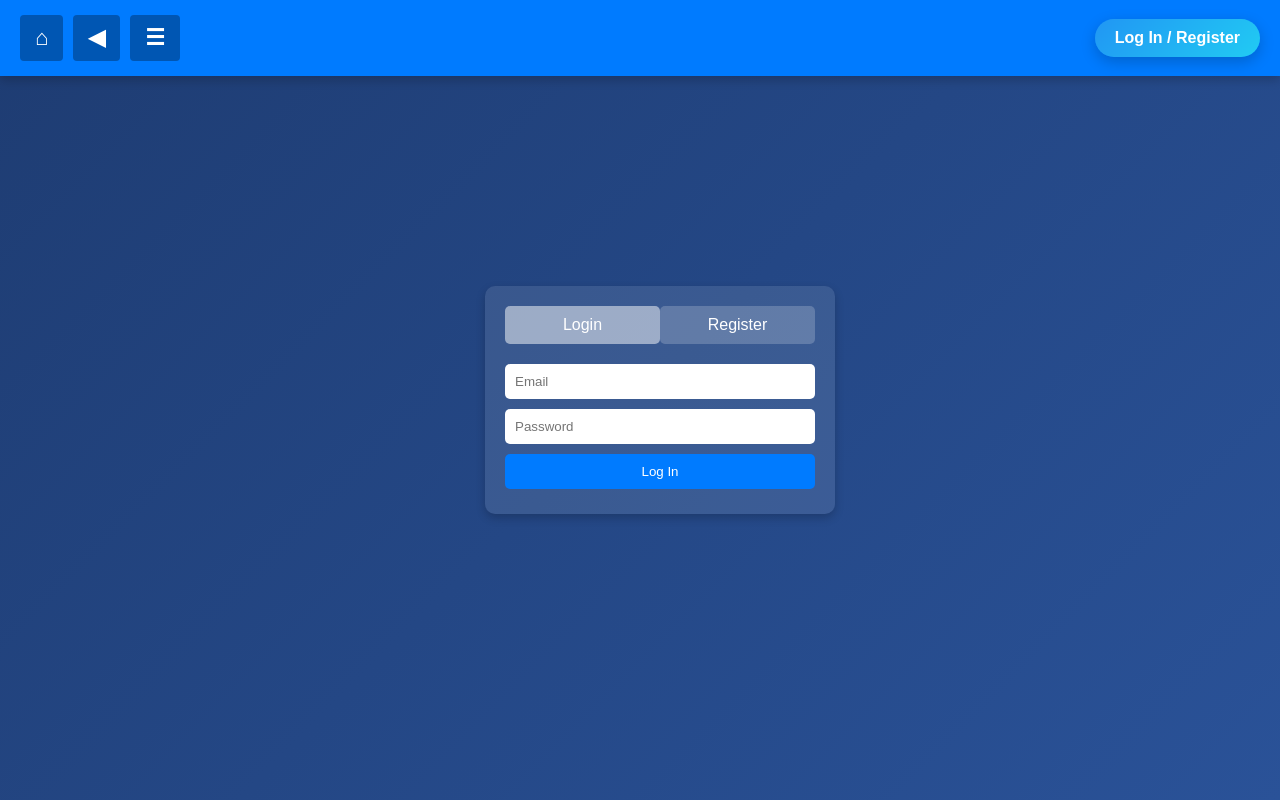
After one commit to DanteZarantes/ccc, a Django app: page /todolist/auth/ in a window 1280 px wide. The commit adds this page. Run offline with Django 5.2, Linux system fonts and the light colour scheme.

Commit message:
Initial commit

```diff
--- a/covject1/urls.py
+++ b/covject1/urls.py
@@ -3,10 +3,12 @@ from django.urls import path, include
 from todolist import views
 
 urlpatterns = [
-    path('admin/', admin.site.urls),  # Админка
+    path('admin/', admin.site.urls),        # Админка
     path('', views.homepage, name='homepage'),  # Главная страница
-    path('todolist/', include('todolist.urls')),  # Все маршруты To-Do List
-    path('accounts/', include('todolist.urls')),  # Регистрация, вход, выход
+
+    # Маршруты To-Do List (включают в себя всё, что относится к задачам,
+    # а также маршрут для auth_view, если вы его объявили в todolist/urls)
+    path('todolist/', include('todolist.urls')),
 ]
 
 # Добавляем обработку медиа-файлов
--- /dev/null
+++ b/todolist/templates/auth.html
@@ -0,0 +1,147 @@
+{% include 'header.html' %}
+<!DOCTYPE html>
+<html lang="en">
+<head>
+    <meta charset="UTF-8">
+    <meta name="viewport" content="width=device-width, initial-scale=1.0">
+    <title>Authentication</title>
+    <style>
+        body {
+            display: flex;
+            justify-content: center;
+            align-items: center;
+            height: 100vh;
+            background: linear-gradient(135deg, #1e3c72, #2a5298);
+            color: white;
+            font-family: Arial, sans-serif;
+        }
+
+        .container {
+            width: 350px;
+            padding: 20px;
+            background: rgba(255, 255, 255, 0.1);
+            border-radius: 10px;
+            text-align: center;
+            box-shadow: 0 4px 10px rgba(0, 0, 0, 0.2);
+        }
+
+        .tabs {
+            display: flex;
+            justify-content: space-between;
+            margin-bottom: 15px;
+        }
+
+        .tab {
+            flex: 1;
+            padding: 10px;
+            cursor: pointer;
+            background: rgba(255, 255, 255, 0.2);
+            border-radius: 5px;
+            text-align: center;
+        }
+
+        .tab.active {
+            background: rgba(255, 255, 255, 0.5);
+        }
+
+        .form-container {
+            display: none;
+        }
+
+        .form-container.active {
+            display: block;
+        }
+
+        input, button {
+            width: 100%;
+            padding: 10px;
+            margin: 5px 0;
+            border-radius: 5px;
+            border: none;
+        }
+
+        button {
+            background: #007bff;
+            color: white;
+            cursor: pointer;
+        }
+
+        button:hover {
+            background: #0056b3;
+        }
+
+        /* Стиль для вывода ошибок */
+        .error-message {
+            color: #ffaaaa;
+            margin: 5px 0;
+            font-size: 0.9rem;
+        }
+    </style>
+</head>
+<body>
+    <div class="container">
+        <!-- Переключатели вкладок -->
+        <div class="tabs">
+            <div class="tab active" id="login-tab">Login</div>
+            <div class="tab" id="register-tab">Register</div>
+        </div>
+
+        <!-- Форма логина -->
+        <div id="login-form" class="form-container active">
+            <form method="POST" action="{% url 'auth_view' %}">
+                {% csrf_token %}
+                <input type="hidden" name="form_type" value="login">
+
+                <!-- Поля логина -->
+                <input type="text" name="email" placeholder="Email" required>
+                <input type="password" name="password" placeholder="Password" required>
+
+                <!-- Отображение ошибки при логине, если есть -->
+                {% if error_login %}
+                    <div class="error-message">{{ error_login }}</div>
+                {% endif %}
+
+                <button type="submit">Log In</button>
+            </form>
+        </div>
+
+        <!-- Форма регистрации -->
+        <div id="register-form" class="form-container">
+            <form method="POST" action="{% url 'auth_view' %}">
+                {% csrf_token %}
+                <input type="hidden" name="form_type" value="register">
+
+                <!-- Поля регистрации -->
+                <input type="text" name="username" placeholder="Username" required>
+                <input type="email" name="email" placeholder="Email" required>
+                <input type="password" name="password" placeholder="Password" required>
+                <input type="password" name="confirm_password" placeholder="Confirm Password" required>
+
+                <!-- Отображение ошибки при регистрации, если есть -->
+                {% if error_register %}
+                    <div class="error-message">{{ error_register }}</div>
+                {% endif %}
+
+                <button type="submit">Register</button>
+            </form>
+        </div>
+    </div>
+
+    <script>
+        // Переключение вкладок
+        document.getElementById("login-tab").addEventListener("click", function() {
+            document.getElementById("login-form").classList.add("active");
+            document.getElementById("register-form").classList.remove("active");
+            this.classList.add("active");
+            document.getElementById("register-tab").classList.remove("active");
+        });
+
+        document.getElementById("register-tab").addEventListener("click", function() {
+            document.getElementById("register-form").classList.add("active");
+            document.getElementById("login-form").classList.remove("active");
+            this.classList.add("active");
+            document.getElementById("login-tab").classList.remove("active");
+        });
+    </script>
+</body>
+</html>
--- a/todolist/templates/header.html
+++ b/todolist/templates/header.html
@@ -37,47 +37,52 @@
             text-decoration: none;
             font-weight: bold;
             font-size: 16px;
-            padding: 10px 20px;
-            border-radius: 20px;
-            transition: background-color 0.3s ease, transform 0.2s ease;
             border: none;
             cursor: pointer;
             display: flex;
             align-items: center;
             color: #fff;
+            transition: background-color 0.3s ease, transform 0.2s ease;
         }
 
-        /* Кнопка Home (иконка домика) */
-        .home-button {
-            background-color: #4CAF50;
+        /*
+          Объединяем стили Home, Back и гамбургера
+          чтобы они выглядели одинаково
+        */
+        .icon-button, .sidebar-toggle {
+            background-color: #0056b3;
+            font-size: 22px;
+            padding: 10px 15px;
+            border-radius: 4px;
         }
-        .home-button:hover {
-            background-color: #45a049;
+        .icon-button:hover, .sidebar-toggle:hover {
+            background-color: #003d82;
             transform: scale(1.05);
         }
 
-        /* Кнопка Back (иконка стрелки) */
-        .back-button {
-            background-color: #ff9800;
+        /* Кнопки профиля и выхода */
+        .profile-button {
+            background-color: #ff5722;
+            padding: 10px 20px;
+            font-size: 16px;
+            border-radius: 20px;
         }
-        .back-button:hover {
-            background-color: #e68900;
-            transform: scale(1.05);
-        }
-
-        /* Примеры стилей для кнопок профиля / logout */
-        .profile-button { background-color: #ff5722; }
         .profile-button:hover {
             background-color: #e64a19;
             transform: scale(1.05);
         }
-        .logout-button { background-color: #2196F3; }
+        .logout-button {
+            background-color: #2196F3;
+            padding: 10px 20px;
+            font-size: 16px;
+            border-radius: 20px;
+        }
         .logout-button:hover {
             background-color: #1976D2;
             transform: scale(1.05);
         }
 
-        /* Кнопки логина/регистрации */
+        /* Кнопка аутентификации (Log In / Register) */
         .auth-button {
             padding: 10px 20px;
             font-size: 16px;
@@ -89,7 +94,7 @@
         }
         .login-button {
             background: linear-gradient(135deg, #2196F3, #21CBF3);
-            color: #fff;
+            color: white;
         }
         .login-button:hover {
             background: linear-gradient(135deg, #21CBF3, #2196F3);
@@ -97,7 +102,7 @@
         }
         .register-button {
             background: linear-gradient(135deg, #FF5722, #FF7043);
-            color: #fff;
+            color: white;
         }
         .register-button:hover {
             background: linear-gradient(135deg, #FF7043, #FF5722);
@@ -116,37 +121,21 @@
             border: 2px solid white;
         }
 
-        /* Кнопка-гамбургер для боковой панели */
-        .sidebar-toggle {
-            background-color: #0056b3;
-            color: #fff;
-            border: none;
-            font-size: 22px;
-            padding: 10px 15px;
-            border-radius: 4px;
-            cursor: pointer;
-            transition: background-color 0.3s ease, transform 0.2s ease;
-        }
-        .sidebar-toggle:hover {
-            background-color: #003d82;
-            transform: scale(1.05);
-        }
-
         /* Боковая панель (sidebar) */
         .sidebar {
             position: fixed;
             top: 0;
             left: 0;
             height: 100%;
-            width: 0;           /* изначально скрыта */
+            width: 0;
             overflow-x: hidden;
             background-color: #111;
             transition: width 0.4s;
-            z-index: 999;       /* ниже хедера, но выше контента */
-            padding-top: 60px;  /* отступ под хедер */
+            z-index: 999;
+            padding-top: 60px;
         }
         .sidebar.open {
-            width: 250px; /* ширина при открытии */
+            width: 250px;
         }
 
         .sidebar a {
@@ -175,7 +164,7 @@
 
         /* Основной контент (не залезает под хедер) */
         .main-content {
-            margin-top: 80px; /* отступ под хедер */
+            margin-top: 80px;
             padding: 20px;
         }
     </style>
@@ -185,16 +174,15 @@
     <nav>
         <div class="left-buttons">
             {% if request.resolver_match.url_name != 'homepage' %}
-                <!-- Иконка домика (Unicode: 🏠) -->
-                <a href="{% url 'homepage' %}" class="home-button" aria-label="Home">🏠</a>
+                <!-- Домик (⌂), стилизованный как гамбургер -->
+                <a href="{% url 'homepage' %}" class="icon-button" aria-label="Home">⌂</a>
             {% endif %}
             {% if request.resolver_match.url_name != 'homepage' %}
-                <!-- Иконка стрелки (Unicode: ←) -->
-                <button class="back-button" onclick="goBack()" aria-label="Back">←</button>
+                <!-- Стрелка (◀), стилизованная как гамбургер -->
+                <button class="icon-button" onclick="goBack()" aria-label="Back">◀</button>
             {% endif %}
-
-            <!-- Кнопка для боковой панели -->
-            <button class="sidebar-toggle" onclick="toggleSidebar()">☰</button>
+            <!-- Гамбургер -->
+            <button class="sidebar-toggle" onclick="toggleSidebar()" aria-label="Open Sidebar">☰</button>
         </div>
 
         <div class="profile-menu">
@@ -205,26 +193,23 @@
                 <a href="{% url 'profile_edit' %}" class="profile-button">Profile</a>
                 <a href="{% url 'logout' %}" class="logout-button">Logout</a>
             {% else %}
-                <a href="{% url 'login' %}" class="login-button auth-button">Log In</a>
-                <a href="{% url 'register' %}" class="register-button auth-button">Register</a>
+                <!-- Используем единый маршрут для аутентификации -->
+                <a href="{% url 'auth_view' %}" class="login-button auth-button">Log In / Register</a>
             {% endif %}
         </div>
     </nav>
 
     <!-- Боковая панель (sidebar) -->
     <div id="sidebar" class="sidebar">
-        <!-- Кнопка закрытия (X) -->
         <button class="closebtn" onclick="toggleSidebar()">×</button>
-
-        <!-- Пример ссылок/разделов в боковой панели -->
         <a href="{% url 'create_todo' %}">My To-Do Lists</a>
         <a href="#">Projects</a>
         <a href="#">Settings</a>
     </div>
 
-    <!-- Здесь далее идет контент страницы -->
+    <!-- Основной контент страницы -->
     <div class="main-content">
-        <!-- Например, {% block content %}{% endblock %} если используете extends -->
+        {% block content %}{% endblock %}
     </div>
 
     <script>
@@ -232,7 +217,6 @@
             window.history.back();
         }
 
-        // Переключаем класс "open" у боковой панели
         function toggleSidebar() {
             const sidebar = document.getElementById('sidebar');
             sidebar.classList.toggle('open');
--- a/todolist/templates/homepage.html
+++ b/todolist/templates/homepage.html
@@ -160,8 +160,8 @@
     <div class="content-container">
         <h1>Welcome to the To-Do List App</h1>
         <p>Manage your tasks efficiently and stay organized!</p>
-        <!-- Кнопка Start -->
-        <a href="{% if user.is_authenticated %}{% url 'create_todo' %}{% else %}{% url 'register' %}{% endif %}" class="start-button">
+        <!-- Кнопка Start, обновленная ссылка для неавторизованных пользователей -->
+        <a href="{% if user.is_authenticated %}{% url 'create_todo' %}{% else %}{% url 'auth_view' %}{% endif %}" class="start-button">
             Start
         </a>
 
--- a/todolist/urls.py
+++ b/todolist/urls.py
@@ -6,17 +6,18 @@ urlpatterns = [
     # Главная страница для управления To-Do
     path('', views.create_todo, name='create_todo'),
 
-    # Маршруты для аутентификации
-    path('login/', auth_views.LoginView.as_view(template_name='login.html'), name='login'),  # Вход пользователя
-    path('logout/', views.logout_view, name='logout'),  # Выход из системы
-    path('register/', views.register, name='register'),  # Регистрация нового пользователя
+    # Унифицированная страница аутентификации (логин + регистрация)
+    path('auth/', views.auth_view, name='auth_view'),
+
+    # Выход из системы
+    path('logout/', views.logout_view, name='logout'),
 
     # Маршруты для работы с To-Do списками
-    path('todolist/<int:todolist_id>/', views.task_list, name='todolist_tasks'),  # Просмотр задач конкретного To-Do
-    path('tasks/json/', views.get_tasks_json, name='get_tasks_json'),  # Получение задач в формате JSON
-    path('delete/<int:task_id>/', views.delete_task, name='delete_task'),  # Удаление задачи
-    path('toggle/<int:task_id>/', views.toggle_task, name='toggle_task'),  # Переключение статуса задачи
-    path('add_subtask/<int:parent_id>/', views.add_subtask, name='add_subtask'),  # Добавление подзадачи
+    path('todolist/<int:todolist_id>/', views.task_list, name='todolist_tasks'),
+    path('tasks/json/', views.get_tasks_json, name='get_tasks_json'),
+    path('delete/<int:task_id>/', views.delete_task, name='delete_task'),
+    path('toggle/<int:task_id>/', views.toggle_task, name='toggle_task'),
+    path('add_subtask/<int:parent_id>/', views.add_subtask, name='add_subtask'),
 
     # Новый маршрут для добавления/обновления детальной информации задачи
     path('add_detail/<int:task_id>/', views.add_detail, name='add_detail'),
@@ -26,37 +27,27 @@ urlpatterns = [
     path('rename_todolist/<int:todolist_id>/', views.rename_todolist, name='rename_todolist'),
 
     # Редактирование профиля
-    path('profile/edit/', views.profile_edit, name='profile_edit'),  # Редактирование профиля пользователя
+    path('profile/edit/', views.profile_edit, name='profile_edit'),
 
-    # ---------------------------
     # Маршруты для сброса пароля
-    # ---------------------------
     path(
         'password_reset/',
-        auth_views.PasswordResetView.as_view(
-            template_name='password_reset.html'
-        ),
+        auth_views.PasswordResetView.as_view(template_name='password_reset.html'),
         name='password_reset'
     ),
     path(
         'password_reset/done/',
-        auth_views.PasswordResetDoneView.as_view(
-            template_name='password_reset_done.html'
-        ),
+        auth_views.PasswordResetDoneView.as_view(template_name='password_reset_done.html'),
         name='password_reset_done'
     ),
     path(
         'reset/<uidb64>/<token>/',
-        auth_views.PasswordResetConfirmView.as_view(
-            template_name='password_reset_confirm.html'
-        ),
+        auth_views.PasswordResetConfirmView.as_view(template_name='password_reset_confirm.html'),
         name='password_reset_confirm'
     ),
     path(
         'reset/done/',
-        auth_views.PasswordResetCompleteView.as_view(
-            template_name='password_reset_complete.html'
-        ),
+        auth_views.PasswordResetCompleteView.as_view(template_name='password_reset_complete.html'),
         name='password_reset_complete'
     ),
 ]
--- a/todolist/views.py
+++ b/todolist/views.py
@@ -1,6 +1,7 @@
 from django.shortcuts import render, redirect, get_object_or_404
 from django.contrib.auth import authenticate, login, logout
-from django.contrib.auth.models import User
+# УДАЛЯЕМ: from django.contrib.auth.models import User
+from django.contrib.auth import get_user_model
 from django.contrib.auth.decorators import login_required
 from django.utils.http import urlsafe_base64_decode
 from django.utils.encoding import force_str
@@ -10,6 +11,9 @@ from .tokens import account_activation_token
 from .forms import CustomUserCreationForm, ProfileForm
 from django.views.decorators.csrf import csrf_exempt
 import json
+
+# Обращаемся к кастомной модели
+User = get_user_model()
 
 def homepage(request):
     return render(request, 'homepage.html')
@@ -21,37 +25,44 @@ def task_list_view(request, todolist_id=None):
         return render(request, 'task_list.html', {'todolist': todolist})
     return redirect('create_todo')
 
-def register(request):
+def auth_view(request):
     if request.method == 'POST':
-        form = CustomUserCreationForm(request.POST)
-        if form.is_valid():
-            email = form.cleaned_data.get('email')
-            username = form.cleaned_data.get('username')
+        form_type = request.POST.get('form_type')
+        if form_type == 'login':
+            # ЛОГИН по Email
+            email = request.POST.get('email')
+            password = request.POST.get('password')
+            try:
+                user_obj = User.objects.get(email=email)
+                user = authenticate(request, username=user_obj.username, password=password)
+            except User.DoesNotExist:
+                user = None
 
-            if User.objects.filter(email=email).exists():
-                return render(request, 'register.html', {
-                    'form': form,
-                    'error': 'This email is already in use. Please try another one.'
-                })
-            if User.objects.filter(username=username).exists():
-                return render(request, 'register.html', {
-                    'form': form,
-                    'error': 'This username is already in use. Please try another one.'
-                })
+            if user is not None:
+                login(request, user)
+                return redirect('create_todo')
+            else:
+                return render(request, 'auth.html', {'error_login': 'Invalid email or password'})
+        elif form_type == 'register':
+            form = CustomUserCreationForm(request.POST)
+            if form.is_valid():
+                email = form.cleaned_data.get('email')
+                username = form.cleaned_data.get('username')
 
-            user = form.save(commit=False)
-            user.set_password(form.cleaned_data['password'])
-            user.save()
-            login(request, user)
-            return redirect('create_todo')
-        else:
-            return render(request, 'register.html', {
-                'form': form,
-                'error': 'Please fix the errors in the form.'
-            })
-    else:
-        form = CustomUserCreationForm()
-    return render(request, 'register.html', {'form': form})
+                if User.objects.filter(email=email).exists():
+                    return render(request, 'auth.html', {'error_register': 'Email already in use'})
+                if User.objects.filter(username=username).exists():
+                    return render(request, 'auth.html', {'error_register': 'Username already in use'})
+
+                user = form.save(commit=False)
+                user.set_password(form.cleaned_data['password'])
+                user.save()
+                login(request, user)
+                return redirect('create_todo')
+            else:
+                return render(request, 'auth.html', {'error_register': 'Please fix the errors in the form'})
+
+    return render(request, 'auth.html')
 
 @login_required
 def home(request):
@@ -67,32 +78,13 @@ def activate(request, uidb64, token):
     if user is not None and account_activation_token.check_token(user, token):
         user.is_active = True
         user.save()
-        return redirect('login')
+        return redirect('auth_view')
     else:
         return JsonResponse({'error': 'Activation link is invalid!'}, status=400)
 
-def login_view(request):
-    if request.method == 'POST':
-        # Здесь мы ожидаем, что пользователь вводит свой Email в поле "username"
-        email = request.POST.get('username')
-        password = request.POST.get('password')
-        try:
-            user_obj = User.objects.get(email=email)
-            # Аутентифицируем, подставляя реальный username
-            user = authenticate(request, username=user_obj.username, password=password)
-        except User.DoesNotExist:
-            user = None
-
-        if user is not None:
-            login(request, user)
-            return redirect('create_todo')
-        else:
-            return render(request, 'login.html', {'error': 'Invalid credentials.'})
-    return render(request, 'login.html')
-
 def logout_view(request):
     logout(request)
-    return redirect('login')
+    return redirect('auth_view')
 
 @login_required
 def profile_edit(request):
@@ -115,7 +107,6 @@ def profile_edit(request):
     else:
         form = ProfileForm(instance=request.user)
 
-    # Подготовка данных для статистики профиля
     tasks_completed = Task.objects.filter(user=request.user, completed=True).count()
     todo_lists = ToDoList.objects.filter(user=request.user).count()
     last_login = request.user.last_login
@@ -132,7 +123,6 @@ def profile_edit(request):
 @csrf_exempt
 def task_list(request, todolist_id):
     todolist = get_object_or_404(ToDoList, id=todolist_id, user=request.user)
-
     if request.method == "POST":
         data = json.loads(request.body.decode("utf-8"))
         title = data.get("title")
@@ -140,7 +130,6 @@ def task_list(request, todolist_id):
             Task.objects.create(title=title, todolist=todolist, user=request.user)
             return JsonResponse({"success": True}, status=201)
         return JsonResponse({"success": False, "message": "Task title is required."}, status=400)
-
     tasks = todolist.tasks.all().order_by("completed", "created_at")
     return render(request, 'task_list.html', {'todolist': todolist, 'tasks': tasks})
 
@@ -180,18 +169,16 @@ def get_tasks_json(request):
     todolist_id = request.GET.get('todolist_id')
     if not todolist_id:
         return JsonResponse([], safe=False)
-
     todolist = get_object_or_404(ToDoList, id=todolist_id, user=request.user)
 
     def build_task_tree(task):
         return {
             "id": task.id,
             "title": task.title,
-            "detail": task.detail if task.detail else "",  # Теперь возвращаем detail
+            "detail": getattr(task, 'detail', '') or '',
             "completed": task.completed,
             "children": [build_task_tree(subtask) for subtask in task.subtasks.all()]
         }
-
     tasks = todolist.tasks.filter(parent=None)
     task_tree = [build_task_tree(task) for task in tasks]
     return JsonResponse(task_tree, safe=False)
@@ -203,7 +190,6 @@ def create_todo(request):
         if name:
             ToDoList.objects.create(name=name, user=request.user)
             return redirect('create_todo')
-
     todolists = ToDoList.objects.filter(user=request.user)
     return render(request, 'create_todo.html', {'todolists': todolists})
 
@@ -230,7 +216,6 @@ def rename_todolist(request, todolist_id):
                 data = json.loads(request.body.decode("utf-8"))
             except json.JSONDecodeError:
                 return JsonResponse({"success": False, "message": "Invalid JSON."}, status=400)
-
             new_name = data.get("name")
             if new_name:
                 todolist.name = new_name
@@ -242,7 +227,6 @@ def rename_todolist(request, todolist_id):
             return JsonResponse({"success": False, "message": str(e)}, status=500)
     return JsonResponse({"success": False, "message": "Invalid request method."}, status=405)
 
-# Новый эндпоинт для сохранения/обновления detail задачи
 @login_required
 @csrf_exempt
 def add_detail(request, task_id):
@@ -255,12 +239,11 @@ def add_detail(request, task_id):
             task = get_object_or_404(Task, id=task_id, user=request.user)
             data = json.loads(request.body.decode("utf-8"))
             detail_text = data.get("detail", "")
-            task.detail = detail_text
+            setattr(task, 'detail', detail_text)
             task.save()
             return JsonResponse({"success": True}, status=200)
         except Task.DoesNotExist:
             return JsonResponse({"success": False, "message": "Task not found."}, status=404)
         except Exception as e:
             return JsonResponse({"success": False, "message": str(e)}, status=500)
-
     return JsonResponse({"success": False, "message": "Invalid request method."}, status=405)
```
Also changed, not shown: todolist/templates/login.html (deleted, +0 -139 lines), todolist/templates/register.html (deleted, +0 -156 lines), db.sqlite3.
